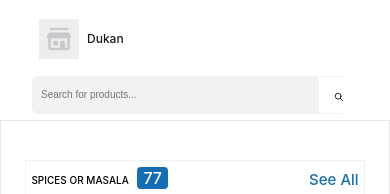
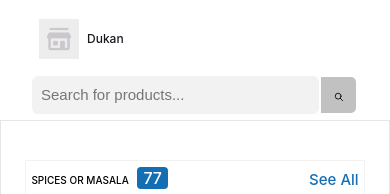
Before and after one commit to vipansh/mydukan, a React (Create React App) app: page / in a window 390 px wide. Shown: the top 194 px of the page. Built offline with nearby package versions, Linux system fonts and the light colour scheme.

Commit message:
Search item on pressing enter b ug fixed

```diff
--- a/src/componants/Searchbar/Search.css
+++ b/src/componants/Searchbar/Search.css
@@ -45,13 +45,6 @@
   margin: 0 auto;
 }
 
-@media only screen and (max-width: 600px) {
-  .search-container {
-    width: 100vw;
-    padding: 2rem;
-    margin: 0 auto;
-  }
-}
 .empty-search {
   margin: 10rem auto;
   width: 50%;
@@ -88,3 +81,40 @@
   color: rgba(255, 0, 0, 0.9);
   font-style: italic;
 }
+
+@media only screen and (max-width: 450px) {
+  .search-input {
+    font-size: 1.5rem;
+  }
+  .search-input:focus {
+    border: 2px solid rgba(24, 24, 204, 0.329);
+  }
+  .searchButton {
+    margin: 0 0.2rem;
+    background-color: rgba(152, 152, 152, 0.596);
+    cursor: pointer;
+  }
+
+  .search-input:focus {
+    border: none;
+  }
+}
+
+@media only screen and (max-width: 600px) {
+  .search-container {
+    width: 100vw;
+    padding: 2rem;
+    margin: 0 auto;
+  }
+  .empty-search {
+    width: 80%;
+    text-align: center;
+    margin: 1rem auto;
+  }
+  .product-search-bar {
+    padding-bottom: 0 1rem;
+  }
+  .product-search-bar {
+    padding-bottom: 0 1rem;
+  }
+}
--- a/src/componants/Searchbar/Search.js
+++ b/src/componants/Searchbar/Search.js
@@ -1,4 +1,4 @@
-import React, { useEffect, useState } from 'react'
+import React, { useEffect, useState, useCallback } from 'react'
 import { useHistory } from "react-router-dom";
 import "./Search.css"
 
@@ -7,31 +7,24 @@
     const [searchInput, setSearchInput] = useState("")
 
     function searchThis(e) {
-
-
-
         e.preventDefault();
         if (searchInput.trim().length) {
             history.push(`search/${searchInput}`);
         }
 
-
-
     }
-
-
-
 
 
     return (
         <div className="searchbar-container">
-            <div className="product-search-bar">
-                <input type="text" autoComplete="off" value={searchInput} onChange={(e) => { setSearchInput(e.target.value) }} placeholder="Search for products..." className="search-input"></input> <button type="submit" class="searchButton" onClick={(e) => { searchThis(e) }}>
+            <form className="product-search-bar" onSubmit={(e) => { searchThis(e) }}>
+                <input type="text" autoComplete="off" value={searchInput} onChange={(e) => { setSearchInput(e.target.value) }} placeholder="Search for products..." className="search-input"></input>
+                <button type="submit" className="searchButton" onClick={(e) => { searchThis(e) }}>
                     <svg style={{ width: "1rem" }} xmlns="http://www.w3.org/2000/svg" fill="none" viewBox="0 0 24 24" stroke="currentColor">
-                        <path stroke-linecap="round" stroke-linejoin="round" stroke-width="2" d="M21 21l-6-6m2-5a7 7 0 11-14 0 7 7 0 0114 0z" />
+                        <path strokeLinecap="round" strokeLinejoin="round" strokeWidth="2" d="M21 21l-6-6m2-5a7 7 0 11-14 0 7 7 0 0114 0z" />
                     </svg>
                 </button>
-            </div>
+            </form>
         </div>
     )
 }
--- a/src/componants/navbar/Cart.js
+++ b/src/componants/navbar/Cart.js
@@ -1,5 +1,4 @@
 import React, { useContext } from 'react'
-import { Link } from 'react-router-dom'
 import { CartContaxt } from '../contaxt/CartContaxtProvider'
 import bagsvg from './img/Bag.svg'
 
@@ -7,11 +6,9 @@
     const { cartItem } = useContext(CartContaxt)
 
     return (
-        <Link to="/bag">
-            <div className="navbar-cart-badge">
-                <span className={`navbar-btn-badge ${cartItem.length === 0 ? "cart-hide" : ""}`} >{cartItem ? cartItem.length : null}</span>
-                <img src={bagsvg} alt="bag" className="navbar-cart-img" /><div className="detail-badge">Bag</div>
-            </div >
-        </Link>
+        <div className="navbar-cart-badge">
+            <span className={`navbar-btn-badge ${cartItem.length === 0 ? "cart-hide" : ""}`} >{cartItem ? cartItem.length : null}</span>
+            <img src={bagsvg} alt="bag" className="navbar-cart-img" /><div className="detail-badge">Bag</div>
+        </div >
     )
 }
--- a/src/componants/navbar/NavBar.js
+++ b/src/componants/navbar/NavBar.js
@@ -11,11 +11,12 @@
             <div className="navbar">
                 <div className="navbar-container">
 
-                    <Link to="/"><div className="navbar-title">
-                        <img src={logoimg} alt="logoimg" className="logo-img" style={{ width: "4rem" }} /> <span className="detail">Dukan</span>
-                    </div></Link>
+                    <Link to="/">
+                        <div className="navbar-title">
+                            <img src={logoimg} alt="logoimg" className="logo-img" style={{ width: "4rem" }} /> <span className="detail">Dukan</span>
+                        </div></Link>
                     <div className="navbar-cart">
-                        <Cart />
+                        <Link to="/bag"><Cart /></Link>
                         <Account />
                     </div>
                 </div>
--- a/src/componants/navbar/styles/navbar.css
+++ b/src/componants/navbar/styles/navbar.css
@@ -61,17 +61,18 @@
   margin-left: 0.8rem;
 }
 .detail-badge {
-  font-size: 1rem;
-  line-height: 16px;
+  /* font-size: 1rem; */
+  /* line-height: 16px; */
   font-weight: 500;
   color: #4d4d4d;
-  margin-left: 0.2rem;
+  margin-left: 0.15rem;
 }
 
 .navbar-cart-badge {
   position: relative;
   padding: 1rem;
   display: flex;
+
   align-items: center;
 }
 
--- a/src/componants/pages/SearchResult.js
+++ b/src/componants/pages/SearchResult.js
@@ -70,7 +70,7 @@
 
                 </div> :
                 <div className="empty-search">
-                    <svg xmlns="http://www.w3.org/2000/svg" width="216" height="128" viewBox="0 0 216 128"><g fill="none" fill-rule="evenodd"><path fill="#EE741F" d="M119 29a7 7 0 110 14h64a7 7 0 110 14h22a7 7 0 110 14h-19a7 7 0 100 14h6a7 7 0 110 14h-52a7.056 7.056 0 01-1.5-.161A7.056 7.056 0 01137 99H46a7 7 0 110-14H7a7 7 0 110-14h40a7 7 0 100-14H22a7 7 0 110-14h40c-3.866 0-1.033-3.134-1.033-7s5.799-5.67 9.665-5.67L119 29zm90 56a7 7 0 110 14 7 7 0 010-14z" opacity="0.1"></path><g fill="#FFF" stroke="#EE741F" stroke-linecap="round" stroke-width="2.75" transform="translate(54 6)"><circle cx="52.8" cy="52.8" r="52.8"></circle><path d="M107.134 115.086L86.79 94.49"></path><path d="M30.03 80.751C35.134 72.892 43.66 68.2 52.843 68.2c9.121 0 17.618 4.641 22.727 12.419-11.525-17.652-35.748-15.496-45.54.132zM77.55 47.3c-5.468 0-9.9-4.432-9.9-9.9h19.8c0 5.468-4.432 9.9-9.9 9.9h0zm-59.4-9.9h19.8c0 5.468-4.432 9.9-9.9 9.9s-9.9-4.432-9.9-9.9h0z" stroke-linejoin="round"></path></g></g></svg>
+                    <svg xmlns="http://www.w3.org/2000/svg" width="216" height="128" viewBox="0 0 216 128"><g fill="none" fill-rule="evenodd"><path fill="#EE741F" d="M119 29a7 7 0 110 14h64a7 7 0 110 14h22a7 7 0 110 14h-19a7 7 0 100 14h6a7 7 0 110 14h-52a7.056 7.056 0 01-1.5-.161A7.056 7.056 0 01137 99H46a7 7 0 110-14H7a7 7 0 110-14h40a7 7 0 100-14H22a7 7 0 110-14h40c-3.866 0-1.033-3.134-1.033-7s5.799-5.67 9.665-5.67L119 29zm90 56a7 7 0 110 14 7 7 0 010-14z" opacity="0.1"></path><g fill="#FFF" stroke="#EE741F" strokeLinecap="round" strokeWidth="2.75" transform="translate(54 6)"><circle cx="52.8" cy="52.8" r="52.8"></circle><path d="M107.134 115.086L86.79 94.49"></path><path d="M30.03 80.751C35.134 72.892 43.66 68.2 52.843 68.2c9.121 0 17.618 4.641 22.727 12.419-11.525-17.652-35.748-15.496-45.54.132zM77.55 47.3c-5.468 0-9.9-4.432-9.9-9.9h19.8c0 5.468-4.432 9.9-9.9 9.9h0zm-59.4-9.9h19.8c0 5.468-4.432 9.9-9.9 9.9s-9.9-4.432-9.9-9.9h0z" strokeLinejoin="round"></path></g></g></svg>
 
                     <h2>No product Found</h2>
                     <p>Please check the spelling or try searching for something else..</p>
--- a/src/componants/productPage/ProductPage.js
+++ b/src/componants/productPage/ProductPage.js
@@ -15,12 +15,12 @@
     React.useEffect(() => {
         const all_products = [...data.all_products]
 
-        const AboutProduct = all_products.find(data => (category == data.category_id))
+        const AboutProduct = all_products.find(data => (category === data.category_id))
 
         if (AboutProduct) {
             setcategoryName(AboutProduct.category_name)
             const products = AboutProduct.products
-            const currentFoundProduct = products.find(data => (id == data.id))
+            const currentFoundProduct = products.find(data => (id === data.id))
             if (currentFoundProduct) {
                 setProduct(currentFoundProduct)
             }
--- a/src/componants/responsive/responsive.css
+++ b/src/componants/responsive/responsive.css
@@ -44,6 +44,7 @@
   }
   .mobile-footer {
     padding: 1.3rem 16px;
+    border-radius: 1rem 1rem 0 ;
     -moz-box-shadow: 0 -1px 3px 0 rgba(0, 0, 0, 0.12);
     box-shadow: 0 -1px 3px 0 rgb(0 0 0 / 12%);
     background-color: #fff;
```
Also changed, not shown: src/componants/Footer/MobileFooter.js (+6 -6 lines), src/componants/Main/UnderDisplay/img/emptybag.svg.
